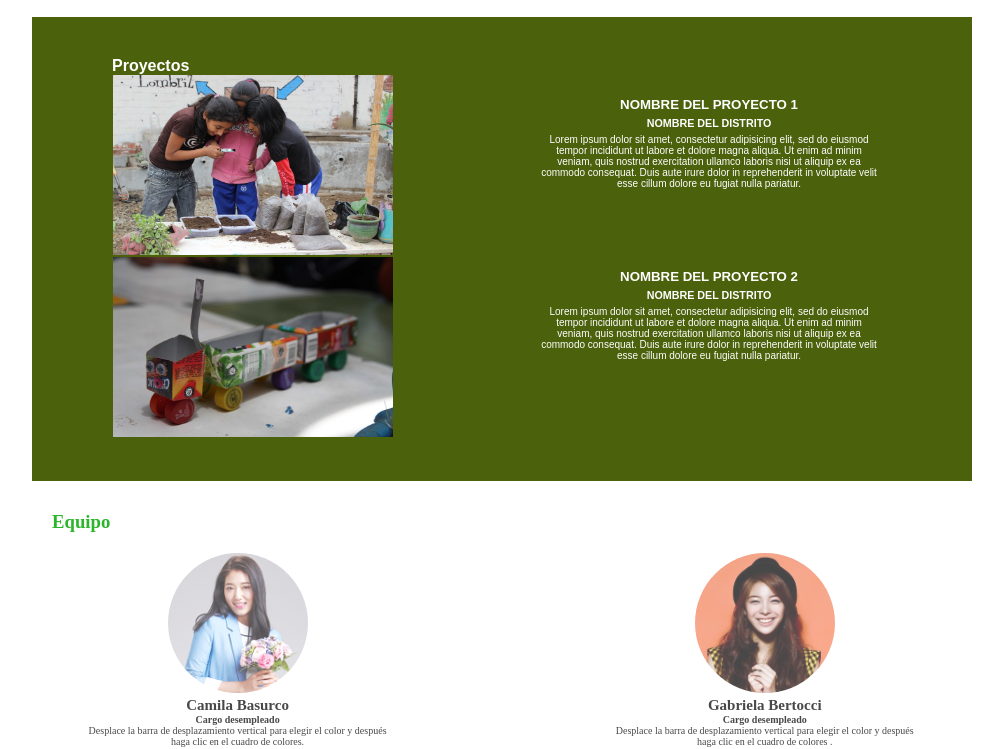
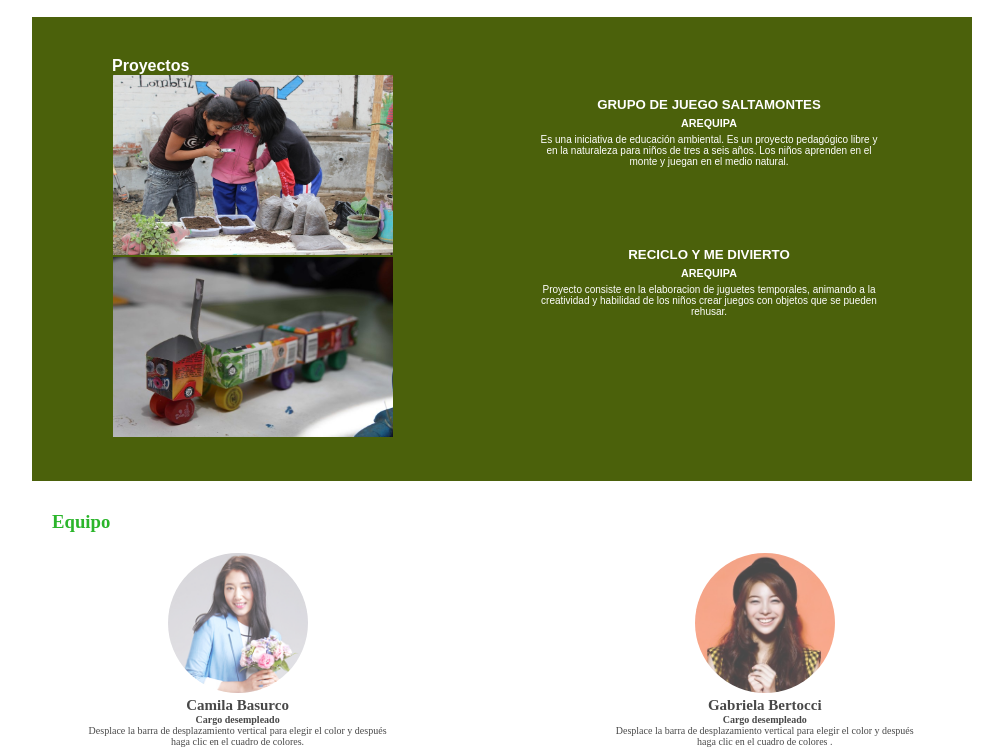
Before and after one commit to Sandra-Luque/E-comunidad--trabajo-grupal, a plain HTML site: page index.html in a window 1280 px wide. Shown: the part 1575-2324 px from the top of the page, without its empty margins (138-1141 px from the left). Drawn offline with Linux system fonts and the light colour scheme.

Commit message:
Sara cmbia el textooo!!!!!

```diff
--- a/index.html
+++ b/index.html
@@ -128,22 +128,14 @@
 				<div class="col-6">
 					<div class="imagen">
 						<div class="row nombre">
-							<h5>NOMBRE DEL PROYECTO 1</h5>
-							<h6>NOMBRE DEL DISTRITO</h6>
-							<p>Lorem ipsum dolor sit amet, consectetur adipisicing elit, sed do eiusmod
-							tempor incididunt ut labore et dolore magna aliqua. Ut enim ad minim veniam,
-							quis nostrud exercitation ullamco laboris nisi ut aliquip ex ea commodo
-							consequat. Duis aute irure dolor in reprehenderit in voluptate velit esse
-							cillum dolore eu fugiat nulla pariatur.</p>
+							<h5>GRUPO DE JUEGO SALTAMONTES</h5>
+							<h6>AREQUIPA</h6>
+							<p>Es una iniciativa de educación ambiental. Es un proyecto pedagógico libre y en la naturaleza para niños de tres a seis años. Los niños aprenden en el monte y juegan en el medio natural.</p>
 						</div>
 						<div class="row nombre">
-							<h5>NOMBRE DEL PROYECTO 2</h5>
-							<h6>NOMBRE DEL DISTRITO</h6>
-							<p>Lorem ipsum dolor sit amet, consectetur adipisicing elit, sed do eiusmod
-							tempor incididunt ut labore et dolore magna aliqua. Ut enim ad minim veniam,
-							quis nostrud exercitation ullamco laboris nisi ut aliquip ex ea commodo
-							consequat. Duis aute irure dolor in reprehenderit in voluptate velit esse
-							cillum dolore eu fugiat nulla pariatur.</p>
+							<h5>RECICLO Y ME DIVIERTO</h5>
+							<h6>AREQUIPA</h6>
+							<p>Proyecto consiste en la elaboracion de juguetes temporales, animando a la creatividad y habilidad de los niños crear juegos con objetos que se pueden rehusar.</p>
 						</div>
 					</div>
 				</div>
```
